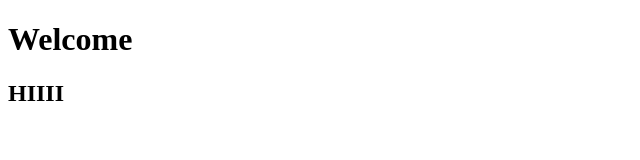
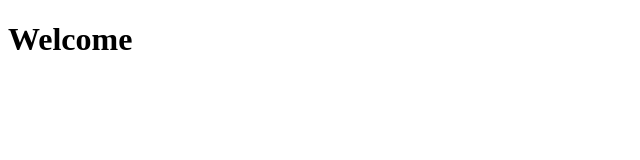
Before and after one commit to nikitananaware10/Nikita, a plain HTML site: page index.html in a window 1280 px wide. Shown: the whole page, without its empty margins (0-640 px from the left). Drawn offline with Linux system fonts and the light colour scheme.

Commit message:
Update index.html

```diff
--- a/index.html
+++ b/index.html
@@ -7,6 +7,5 @@
 </head>
 <body>
     <h1>Welcome</h1>
-    <h2>HIIII</h2>
 </body>
 </html>
```
